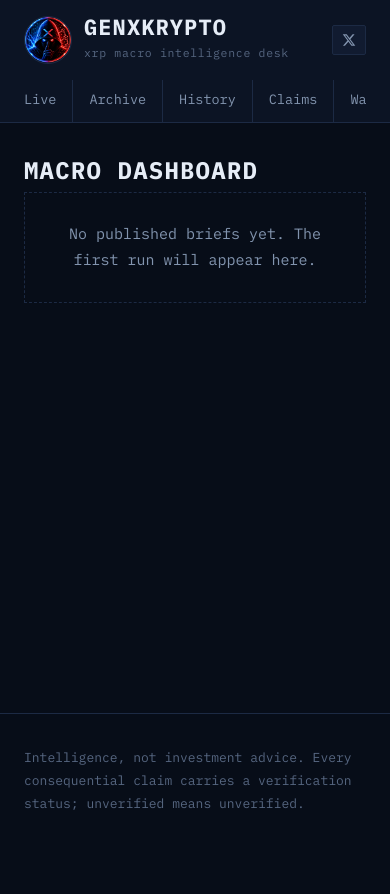
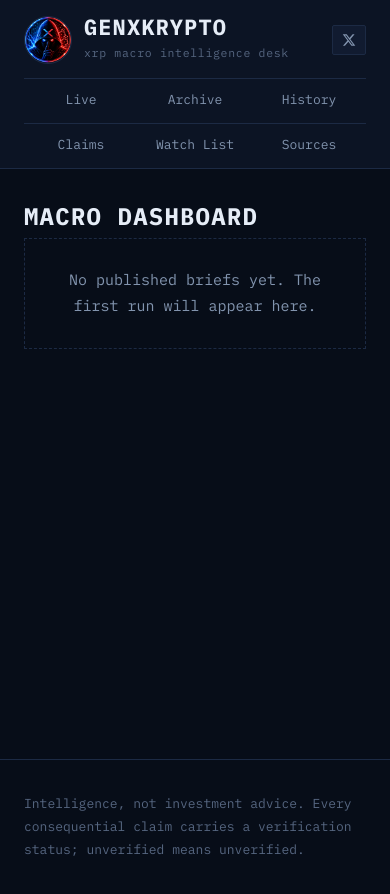
Before and after one commit to LINIHQ/macro-intel-desk, a Next.js app: page / in a window 390 px wide. Shown: the top 894 px of the page. Before the commit the page ends 861 px from the top, so only its background shows below. Built offline with nearby package versions, Linux system fonts and the light colour scheme; no server answers; the database is empty.

Commit message:
Mobile nav: 3x2 grid, all six pages visible, no scroll or truncation

```diff
--- a/app/globals.css
+++ b/app/globals.css
@@ -83,13 +83,9 @@ a:focus-visible, button:focus-visible { outline: 2px solid var(--acc); outline-o
 .nav {
   display: flex;
   flex-wrap: nowrap;
-  overflow-x: auto;
-  -webkit-overflow-scrolling: touch;
-  scrollbar-width: none;
   margin-top: 16px;
   font-size: 13.5px;
 }
-.nav::-webkit-scrollbar { display: none; }
 .nav a {
   color: var(--dim);
   padding: 8px 16px 10px;
@@ -365,6 +361,23 @@ h2 {
   .x-link .x-label { display: none; }
   .x-link svg { width: 14px; height: 14px; }
 
+  .nav {
+    display: grid;
+    grid-template-columns: repeat(3, 1fr);
+    margin-top: 14px;
+    border-top: 1px solid var(--line);
+    font-size: 13px;
+  }
+  .nav a {
+    border-left: none;
+    padding: 10px 4px 11px;
+    text-align: center;
+    overflow: hidden;
+    text-overflow: ellipsis;
+  }
+  .nav a:first-child { padding-left: 4px; }
+  .nav a:nth-child(-n+3) { border-bottom: 1px solid var(--line); }
+
   .tile-mid { display: block; }
   .tile-val { font-size: 16px; }
   .trend { display: block; width: 100%; max-width: 120px; margin-top: 7px; }
```
